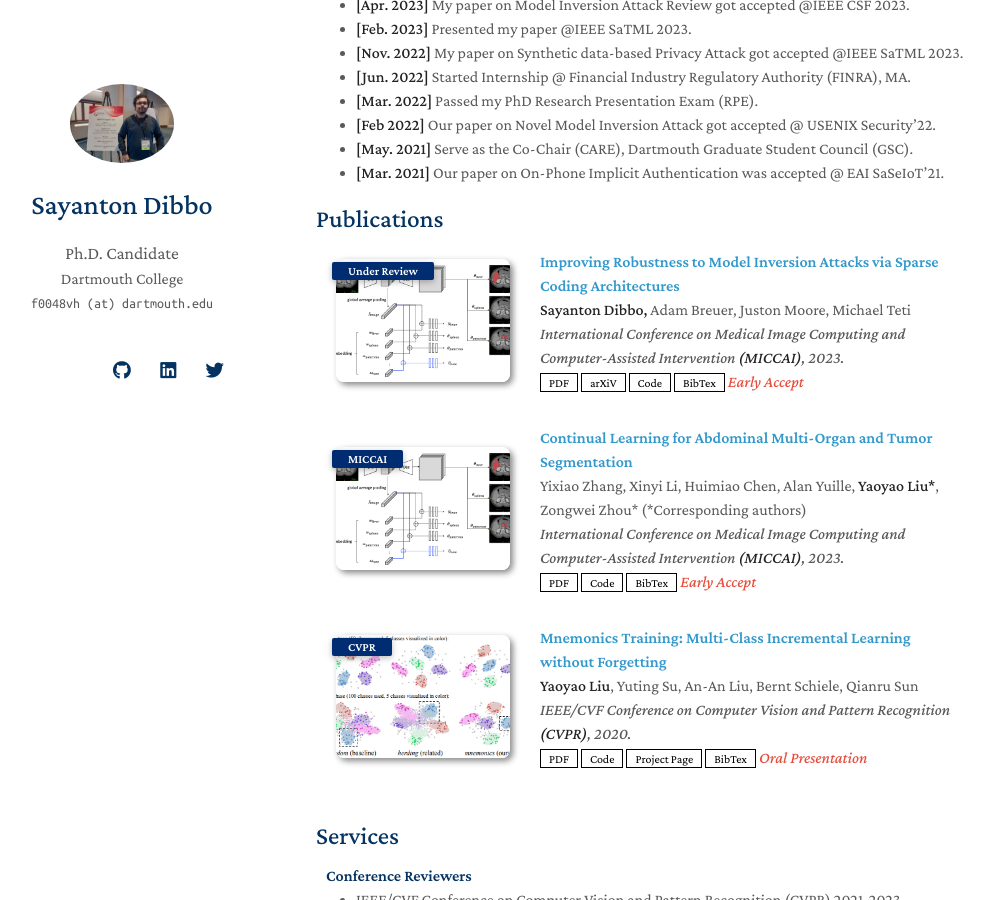
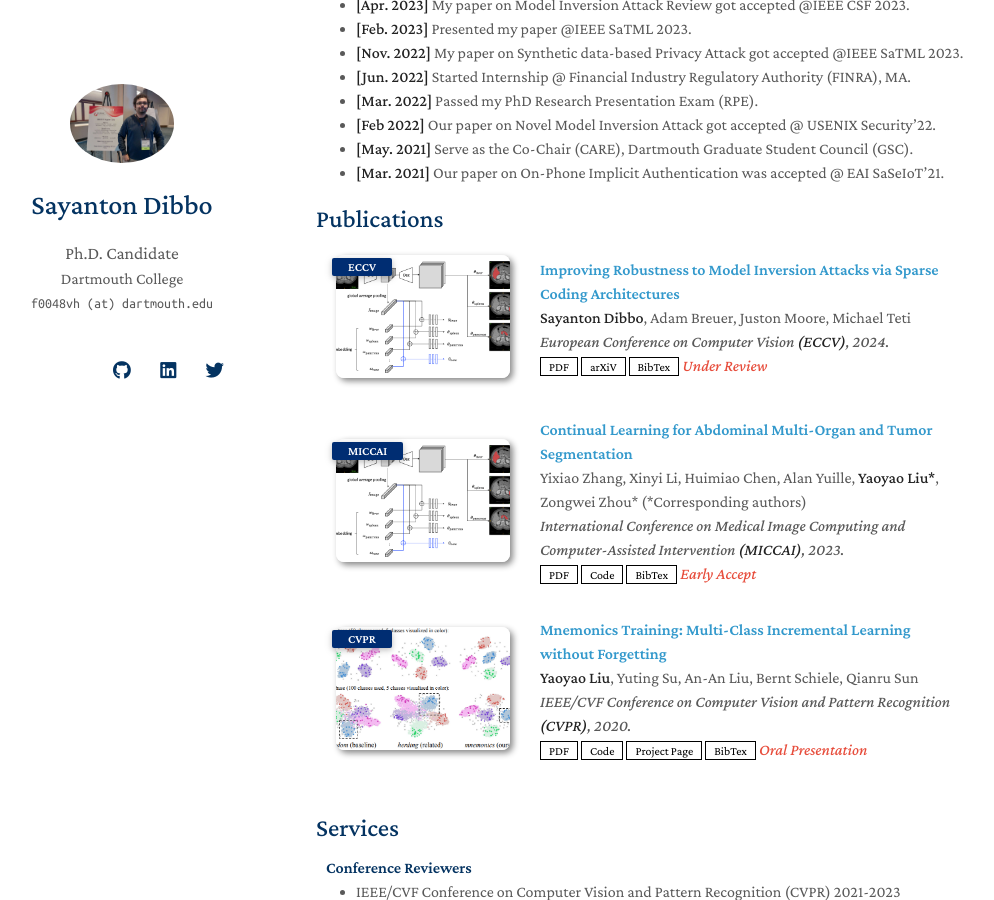
Before and after one commit to SayantonDibbo/SayantonDibbo.github.io, a Jekyll site: the page built from index.md, in a window 1280 px wide and 900 px high, scrolled down 721 px. Shown: the whole window, without its empty margins (154-1148 px from the left). Built offline with Jekyll 4.4.1, drawn with Linux system fonts in a browser that asks for light colours; nearby versions of some CDN libraries; a style sheet for code colours, icons or effects is not loaded; our own code applies the rules of GitHub Pages for plain Markdown files.

Commit message:
Update publications.yml

```diff
--- a/_data/publications.yml
+++ b/_data/publications.yml
@@ -1,15 +1,14 @@
 main:
 
   - title: Improving Robustness to Model Inversion Attacks via Sparse Coding Architectures
-    authors: <strong>Sayanton Dibbo,</strong> Adam Breuer, Juston Moore, Michael Teti
-    conference_short: Under Review
-    conference: International Conference on Medical Image Computing and Computer-Assisted Intervention <strong>(MICCAI)</strong>, 2023.
-    pdf: https://arxiv.org/pdf/2306.00988.pdf
-    arxiv: https://arxiv.org/pdf/2306.00988.pdf
-    code: https://github.com/MrGiovanni/ContinualLearning
-    bibtex: https://bib.yliu.me/MICCAI23.txt
+    authors: <strong>Sayanton Dibbo</strong>, Adam Breuer, Juston Moore, Michael Teti
+    conference_short: ECCV
+    conference: European Conference on Computer Vision <strong>(ECCV)</strong>, 2024.
+    pdf: https://drive.google.com/drive/u/3/folders/1od7AtpeusHu0G4xn_FgW85qTln_9-wbH
+    arxiv: https://arxiv.org/abs/2403.14772
+    bibtex: https://drive.google.com/file/d/1hgepC1pZ9eIgh_FelXAVe8xv45TNjHfp/view?usp=sharing
     image: ./assets/img/teaser_example_2.png
-    notes: Early Accept
+    notes: Under Review
 
   - title: Continual Learning for Abdominal Multi-Organ and Tumor Segmentation
     authors: Yixiao Zhang, Xinyi Li, Huimiao Chen, Alan Yuille, <strong>Yaoyao Liu*</strong>, Zongwei Zhou* (*Corresponding authors)
```
